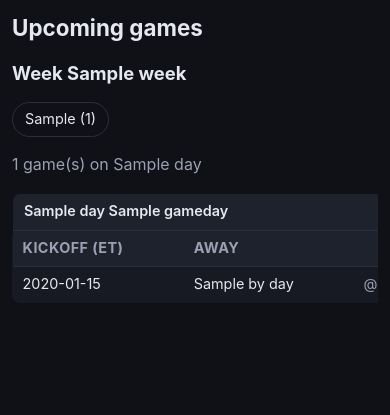
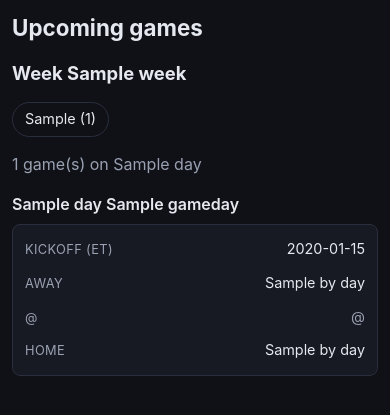
Before and after one commit to CarsenAppel/TheWinnerMaker, a Flask app: template templates/schedule.html in a window 390 px wide. Shown: the part 223-638 px from the top of the page. Run offline with Flask 3, Linux system fonts and the light colour scheme; the template is opened without the code that fills it: most values are stand-ins (such as "Sample title", 1, 10 or a date in 2020).

Commit message:
fixed styling for mobile

```diff
--- a/static/style.css
+++ b/static/style.css
@@ -355,6 +355,10 @@ table {
   min-width: 560px;
 }
 
+.table-responsive.stack-table table {
+  min-width: 0;
+}
+
 caption {
   text-align: left;
   padding: 0.5rem 0.75rem;
@@ -697,6 +701,103 @@ tr:last-child td {
     font-size: 0.9rem;
   }
 
+  /* Stacked table pattern: each row becomes a card, each cell becomes a
+     labeled line, instead of forcing horizontal scroll to see all columns. */
+  .stack-table {
+    overflow-x: visible;
+  }
+
+  .stack-table table {
+    width: 100%;
+    border: none;
+    background: transparent;
+  }
+
+  .stack-table caption {
+    background: transparent;
+    padding: 0 0 0.5rem;
+    font-size: 1rem;
+  }
+
+  .stack-table thead {
+    display: none;
+  }
+
+  .stack-table tbody {
+    display: flex;
+    flex-direction: column;
+    gap: 0.75rem;
+  }
+
+  .stack-table tr {
+    display: block;
+    background: var(--color-surface);
+    border: 1px solid var(--color-border);
+    border-radius: 8px;
+    padding: 0.5rem 0.75rem;
+  }
+
+  .stack-table td {
+    display: flex;
+    flex-wrap: wrap;
+    justify-content: space-between;
+    align-items: baseline;
+    gap: 0.25rem 0.75rem;
+    padding: 0.4rem 0;
+    border-bottom: 1px solid var(--color-border);
+    white-space: normal;
+    text-align: right;
+  }
+
+  .stack-table td:last-child {
+    border-bottom: none;
+  }
+
+  .stack-table td::before {
+    content: attr(data-label);
+    color: var(--color-muted);
+    font-size: 0.8rem;
+    text-transform: uppercase;
+    letter-spacing: 0.03em;
+    text-align: left;
+    flex: 1 0 auto;
+  }
+
+  .stack-table td > * {
+    flex: 1 1 auto;
+    text-align: right;
+    min-width: 0;
+  }
+
+  .stack-table td[data-label="Other books"],
+  .stack-table td[data-label="Why"] {
+    flex-direction: column;
+    align-items: stretch;
+  }
+
+  .stack-table td[data-label="Other books"]::before,
+  .stack-table td[data-label="Why"]::before {
+    margin-bottom: 0.15rem;
+  }
+
+  .stack-table td[data-label="Other books"] > *,
+  .stack-table td[data-label="Why"] > * {
+    text-align: left;
+  }
+
+  .stack-table td[data-label="Other books"] div {
+    padding: 0.2rem 0;
+    border-top: 1px dashed var(--color-border);
+  }
+
+  .stack-table td[data-label="Other books"] div:first-child {
+    border-top: none;
+  }
+
+  .stack-table td:empty {
+    display: none;
+  }
+
   .player-card {
     padding: 1rem;
   }
--- a/templates/schedule.html
+++ b/templates/schedule.html
@@ -14,7 +14,7 @@
 
     {% if day and by_day[day] %}
       <p class="muted">{{ by_day[day] | length }} game(s) on {{ day }}</p>
-      <div class="table-responsive">
+      <div class="table-responsive stack-table">
       <table>
         <caption>{{ day }} {{ by_day[day][0].gameday }}</caption>
         <thead>
@@ -23,10 +23,10 @@
         <tbody>
           {% for g in by_day[day] %}
             <tr>
-              <td>{{ g.gametime }}</td>
-              <td>{{ g.away_name }}</td>
-              <td class="muted">@</td>
-              <td>{{ g.home_name }}</td>
+              <td data-label="Kickoff (ET)">{{ g.gametime }}</td>
+              <td data-label="Away">{{ g.away_name }}</td>
+              <td data-label="@" class="muted">@</td>
+              <td data-label="Home">{{ g.home_name }}</td>
             </tr>
           {% endfor %}
         </tbody>
--- a/templates/team.html
+++ b/templates/team.html
@@ -13,7 +13,7 @@
   {% if team is none %}
     <div class="notice info">No team uploaded yet.</div>
   {% elif players %}
-    <div class="table-responsive">
+    <div class="table-responsive stack-table">
     <table>
       <thead>
         <tr>
@@ -23,7 +23,7 @@
       <tbody>
         {% for row in players.rows %}
           <tr>
-            {% for col in players.columns %}<td>{{ row.get(col, "") }}</td>{% endfor %}
+            {% for col in players.columns %}<td data-label="{{ col }}">{{ row.get(col, "") }}</td>{% endfor %}
           </tr>
         {% endfor %}
       </tbody>
```
Also changed, not shown: templates/_candidate_table.html (+10 -10 lines), templates/_player_card.html (+11 -11 lines), templates/odds.html (+32 -32 lines).
